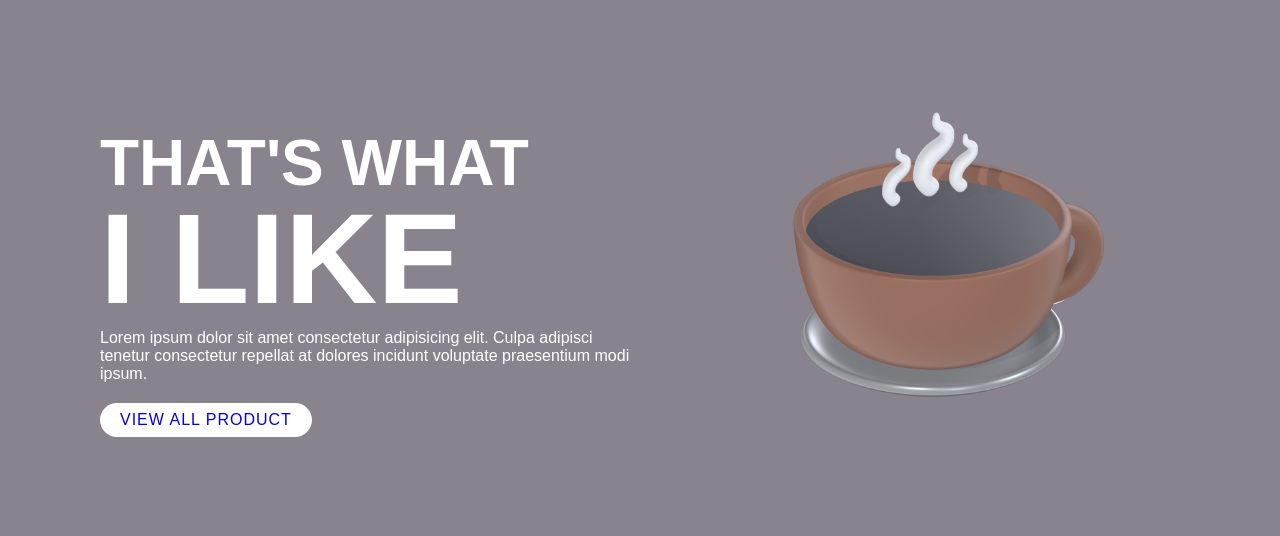
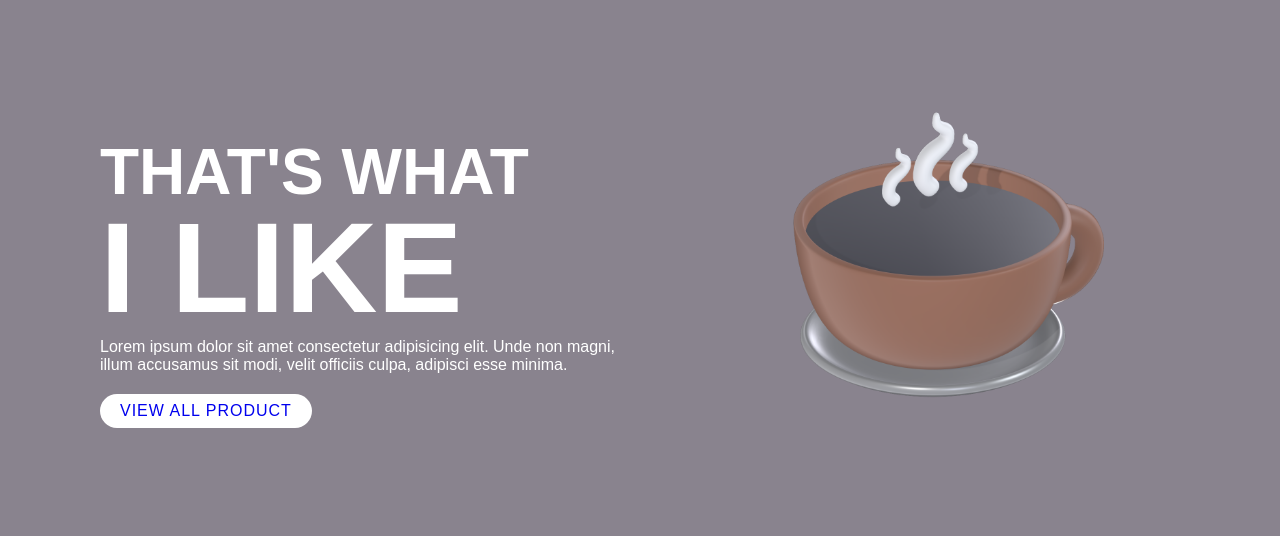
Before and after one commit to moonstone00/coffee, a plain HTML site: page index.html in a window 1280 px wide. Shown: the part 124-660 px from the top of the page. Drawn offline with Linux system fonts and the light colour scheme; a web font is replaced by a local one.

Commit message:
Mengubah paragraf class text-box

```diff
--- a/index.html
+++ b/index.html
@@ -31,7 +31,7 @@
     <div class="content">
       <div class="tex-box">
         <h2>That's What <br><span>I like</span></h2>
-        <p>Lorem ipsum dolor sit amet consectetur adipisicing elit. Culpa adipisci tenetur consectetur repellat at dolores incidunt voluptate praesentium modi ipsum.</p>
+        <p>Lorem ipsum dolor sit amet consectetur adipisicing elit. Unde non magni, illum accusamus sit modi, velit officiis culpa, adipisci esse minima.</p>
         <a href="#">View All Product</a>
       </div>
 
```
